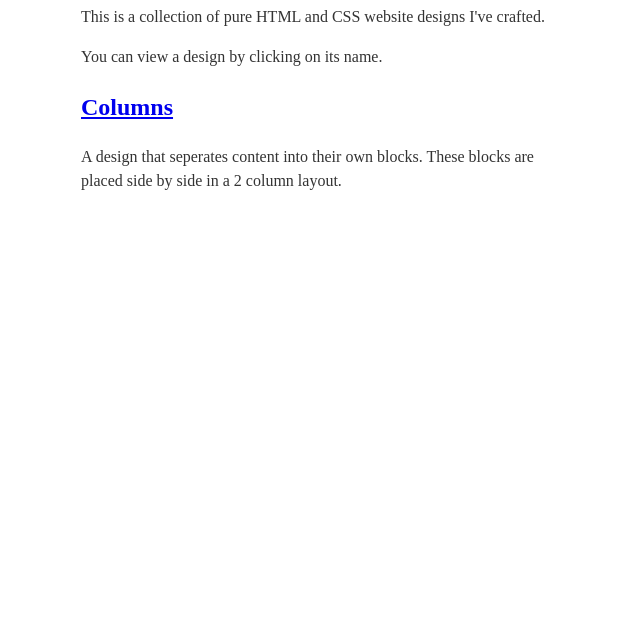
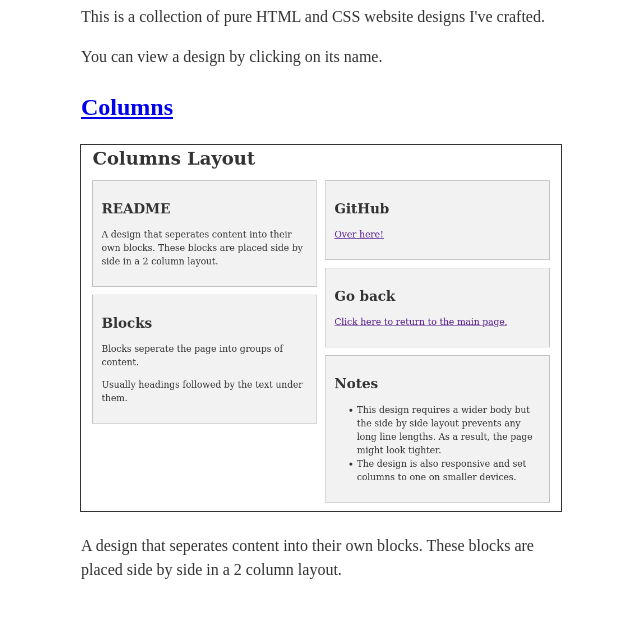
Before and after one commit to nightmono/website-designs-testing, a plain HTML site: page index.html in a window 1280 px wide. Shown: the part 96-714 px from the top of the page, without its empty margins (319-959 px from the left). Drawn offline with Linux system fonts and the light colour scheme.

Commit message:
Add columns README and preview image

```diff
--- a/index.html
+++ b/index.html
@@ -18,6 +18,8 @@
 
 <h2><a href="designs/columns/index.html">Columns</a></h2>
 
+<img src="designs/columns/preview.png" width="auto">
+
 <p>A design that seperates content into their own blocks. These blocks are placed side by side in a 2 column layout.</p>
 
 </body>
--- a/style.css
+++ b/style.css
@@ -6,3 +6,8 @@ body {
     padding: 0 2ch;
     color: #333;
 }
+
+img {
+    max-width: 100%;
+    outline: #333 solid 1px;
+}
```
Also changed, not shown: designs/columns/preview.png (added), 1 other file.
